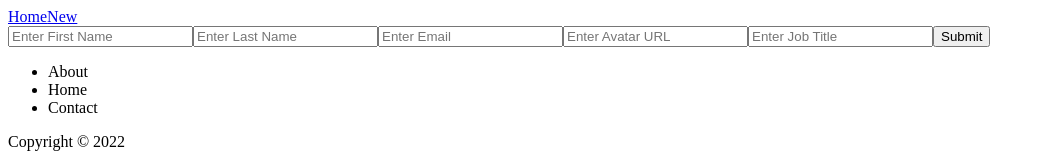
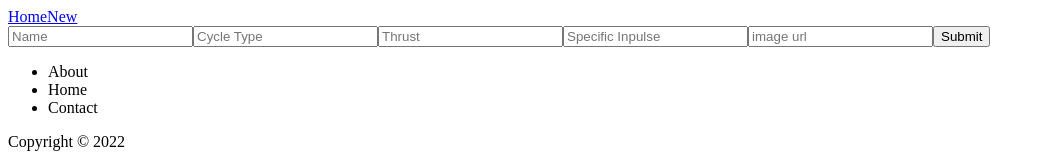
Before and after one commit to DanielSWaite190/reaction_engines, a React (Create React App) app in the folder frontend/: page /new in a window 1280 px wide. Shown: the top 160 px of the page, without its empty margins (0-1045 px from the left). Built offline with nearby package versions, Linux system fonts and the light colour scheme.

Commit message:
Clean code, full functionality

```diff
--- a/frontend/src/App.js
+++ b/frontend/src/App.js
@@ -1,13 +1,12 @@
 import './App.css';
 import React from 'react';
-import MainFeed from './components/MainFeed'
 import NavBar from './components/NavBar'
 import Footer from './components/Footer'
+import MainFeed from './components/MainFeed'
+import DetailCard from './components/DetailCard'
 import NewEngine from './pages/NewEngine'
 import EdditEngine from './pages/EdditEngine'
-import DetailCard from './components/DetailCard'
 import { BrowserRouter as Router, Routes, Route } from 'react-router-dom';
-
 
 function App() {
   return (
--- a/frontend/src/components/DisplayCard.jsx
+++ b/frontend/src/components/DisplayCard.jsx
@@ -1,7 +1,7 @@
 import React from 'react';
 import { Link } from 'react-router-dom';
 
-function DisplayCard(props) {
+export default function DisplayCard(props) {
     return (
         <div className="card">
             <img src={props.engine.image} alt={'Picture of the '+props.engine.name} width="130" height="130" />
@@ -13,5 +13,3 @@ function DisplayCard(props) {
         </div>
     )
 }
-
-export default DisplayCard;
--- a/frontend/src/components/Form.jsx
+++ b/frontend/src/components/Form.jsx
@@ -1,9 +1,6 @@
-import React, {useState, useEffect} from 'react';
-import { useNavigate } from 'react-router-dom';
+import React, {useState} from 'react';
 
 function EditForm(props) {
-
-    const navigate = useNavigate();
 
     const [name, setName] = useState('');
     const [cycle_type, setCycleType] = useState('');
@@ -11,11 +8,13 @@ function EditForm(props) {
     const [specific_impulse, setSpecificImpulse] = useState('');
     const [image, setImage] = useState('');
 
+    const postEngine = async (engine) => {
+        const url = props.config['id'] ?
+        `http://localhost:4000/engine/${props.config['id']}` :
+        `http://localhost:4000/engine`;
 
-    const postEngine = async (engine) => {
-        const url = props.config['id'] ? `http://localhost:4000/engine/${props.config['id']}` : `http://localhost:4000/engine`
         try {
-            const response = await fetch(url, {
+            fetch(url, {
                 method: props.config['method'],
                 headers: {
                     'Content-Type': 'application/json',
@@ -23,11 +22,12 @@ function EditForm(props) {
                 body: JSON.stringify(engine)
             });
         console.log('Engine Posted: ', engine);
+        props.callback()
+
         } catch(error) {
             console.log(error.message);
         }
     }
-
 
     const handleSubmit = (event) => {
         event.preventDefault();
@@ -46,22 +46,19 @@ function EditForm(props) {
         setSpecificImpulse(specific_impulse)
         setImage(image)
 
-        // props.callback({engine, id: null})
+        console.log('handleSubmit')
         postEngine(engine)
     }
-
-    useEffect(() => {
-    },[]);
 
   return (
     <div className='edit-form'>
         <div className="container">
             <form onSubmit={handleSubmit}>
-                <input type='text' placeholder='Enter First Name' value={name} onChange={(event) => setName(event.target.value)} />
-                <input type='text' placeholder='Enter Last Name' value={cycle_type} onChange={(event) => setCycleType(event.target.value)} />
-                <input type='text' placeholder='Enter Email' value={thrust} onChange={(event) => setThrust(event.target.value)} />
-                <input type='text' placeholder='Enter Avatar URL' value={specific_impulse} onChange={(event) => setSpecificImpulse(event.target.value)} />
-                <input type='text' placeholder='Enter Job Title' value={image} onChange={(event) => setImage(event.target.value)} />
+                <input type='text' placeholder='Name' value={name} onChange={(event) => setName(event.target.value)} />
+                <input type='text' placeholder='Cycle Type' value={cycle_type} onChange={(event) => setCycleType(event.target.value)} />
+                <input type='text' placeholder='Thrust' value={thrust} onChange={(event) => setThrust(event.target.value)} />
+                <input type='text' placeholder='Specific Inpulse' value={specific_impulse} onChange={(event) => setSpecificImpulse(event.target.value)} />
+                <input type='text' placeholder='image url' value={image} onChange={(event) => setImage(event.target.value)} />
                 <button type='update'>Submit</button>
             </form>
         </div>
--- a/frontend/src/pages/EdditEngine.jsx
+++ b/frontend/src/pages/EdditEngine.jsx
@@ -1,69 +1,22 @@
 import React from 'react-router';
-import { useParams } from 'react-router-dom';
 import Form from '../components/Form'
+import { useParams, useNavigate } from 'react-router-dom';
 
+export default function EdditEngine() {
+  const {id} = useParams();
+  const navigate = useNavigate();
 
-
-function EdditEngine() {
-
-  const {id} = useParams();
-  const method = id ? 'PUT' : 'POST';
-
+  const Delete = () => {
+    fetch(`http://localhost:4000/engine/${id}`, {
+      method: 'DELETE'
+    })
+    navigate('/')
+  }
 
   return (
     <div className='container'>
-        <Form config={{method: method, id: id}}/>
+        <Form config={{method: 'PUT', id: id}}/>
+        <button onClick={Delete} type="button">DELETE</button>
     </div>
   )
 }
-
-export default EdditEngine
-
-
-// const updateUser = async (userId, updatedUser) => {
-//     if(window.confirm('User Updated!')){
-//         try {
-//             const response = await fetch(`http://localhost:8000/api/users/${userId}`, {
-//                 method: 'PUT',
-//                 headers: {
-//                     'Content-Type': 'application/json',
-//                     'SameSite': 'None'
-//                 },
-//                 body: JSON.stringify(updatedUser)
-//             });
-
-//             const data = await response.json();
-
-//             console.log('User Updated!', data);
-//         } catch(error) {
-//             console.log(error.message);
-//         }
-
-//         navigate(`/users/${userId}`);
-
-//     }
-// }
-
-
-// const createUser = async (newUser) => {
-
-//     if(window.confirm('User Created!')){
-//         try {
-//             const response = await fetch('http://localhost:8000/api/users', {
-//                 method: 'POST',
-//                 headers: {
-//                     'Content-Type': 'application/json',
-//                 },
-//                 body: JSON.stringify(newUser)
-//             });
-
-//             const data = await response.json();
-
-//             console.log('User Created!', data);
-//         } catch(error) {
-//             console.log(error.message);
-//         }
-
-//         navigate('/')
-//     }
-// }
--- a/frontend/src/pages/NewEngine.jsx
+++ b/frontend/src/pages/NewEngine.jsx
@@ -1,34 +1,14 @@
-import React, { useParams } from 'react-router';
+import React from 'react-router';
 import Form from '../components/Form'
+import {useNavigate} from 'react-router-dom';
 
-
-function NewEngine() {
-    //TODO fix this redundant function NewEngine & postEngine
-
-
-    // const postEngine = async (dataToPost) => {
-    //     const url = dataToPost['id'] ? `http://localhost:4000/engine/dataToPost/${dataToPost['id']}` : `http://localhost:4000/engine`
-    //     try {
-    //         const response = await fetch(url, {
-    //             method: 'POST',
-    //             headers: {
-    //                 'Content-Type': 'application/json',
-    //             },
-    //             body: JSON.stringify(dataToPost['engine'])
-    //         });
-    //     console.log('Engine Posted: ', dataToPost['engine']);
-    //     } catch(error) {
-    //         console.log(error.message);
-    //     }
-    //     console.log(dataToPost['id'])
-    // }
-
+export default function NewEngine() {
+  const navigate = useNavigate();
+  const goHome = () => {navigate('/')}
 
   return (
     <div className='container'>
-        <Form config={{method: "POST"}}/>
+        <Form config={{method: "POST"}} callback={goHome}/>
     </div>
   )
 }
-
-export default NewEngine
```
Also changed, not shown: frontend/src/components/DetailCard.jsx (+2 -5 lines).
